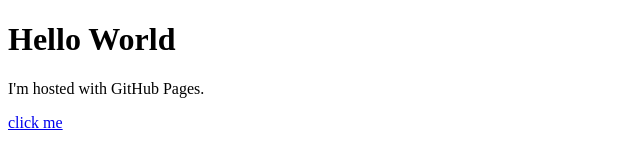
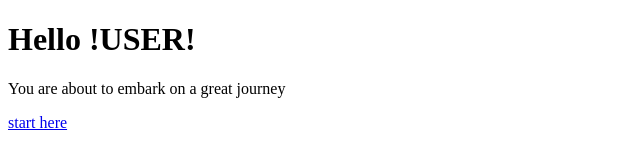
Before and after one commit to Temppa127/temppa127.github.io, a plain HTML site: page index.html in a window 1280 px wide. Shown: the whole page, without its empty margins (0-640 px from the left). Drawn offline with Linux system fonts and the light colour scheme.

Commit message:
Update index.html

```diff
--- a/index.html
+++ b/index.html
@@ -1,11 +1,11 @@
 <!DOCTYPE html>
 <html>
 <body>
-<h1>Hello World</h1>
-<p>I'm hosted with GitHub Pages.</p>
+<h1>Hello !USER!</h1>
+<p>You are about to embark on a great journey</p>
 
 <p>
-    <a href="home.html">click me</a>
+    <a href="home.html">start here</a>
 </p>
 </body>
 </html>
```
